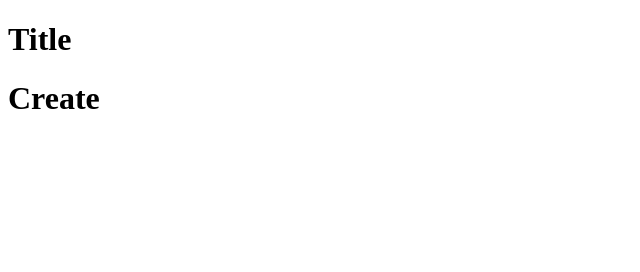
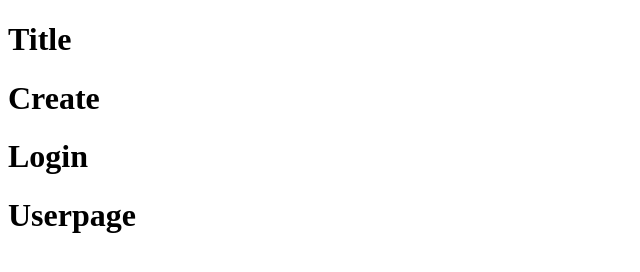
Before and after one commit to Takeru0522/sourcetree_practice, a plain HTML site: page index.html in a window 1280 px wide. Shown: the whole page, without its empty margins (0-640 px from the left). Drawn offline with Linux system fonts and the light colour scheme.

Commit message:
userpage

```diff
--- a/index.html
+++ b/index.html
@@ -8,5 +8,7 @@
 <body>
     <h1>Title</h1>
     <h1>Create</h1>
+    <h1>Login</h1>
+    <h1>Userpage</h1>
 </body>
 </html>
```
